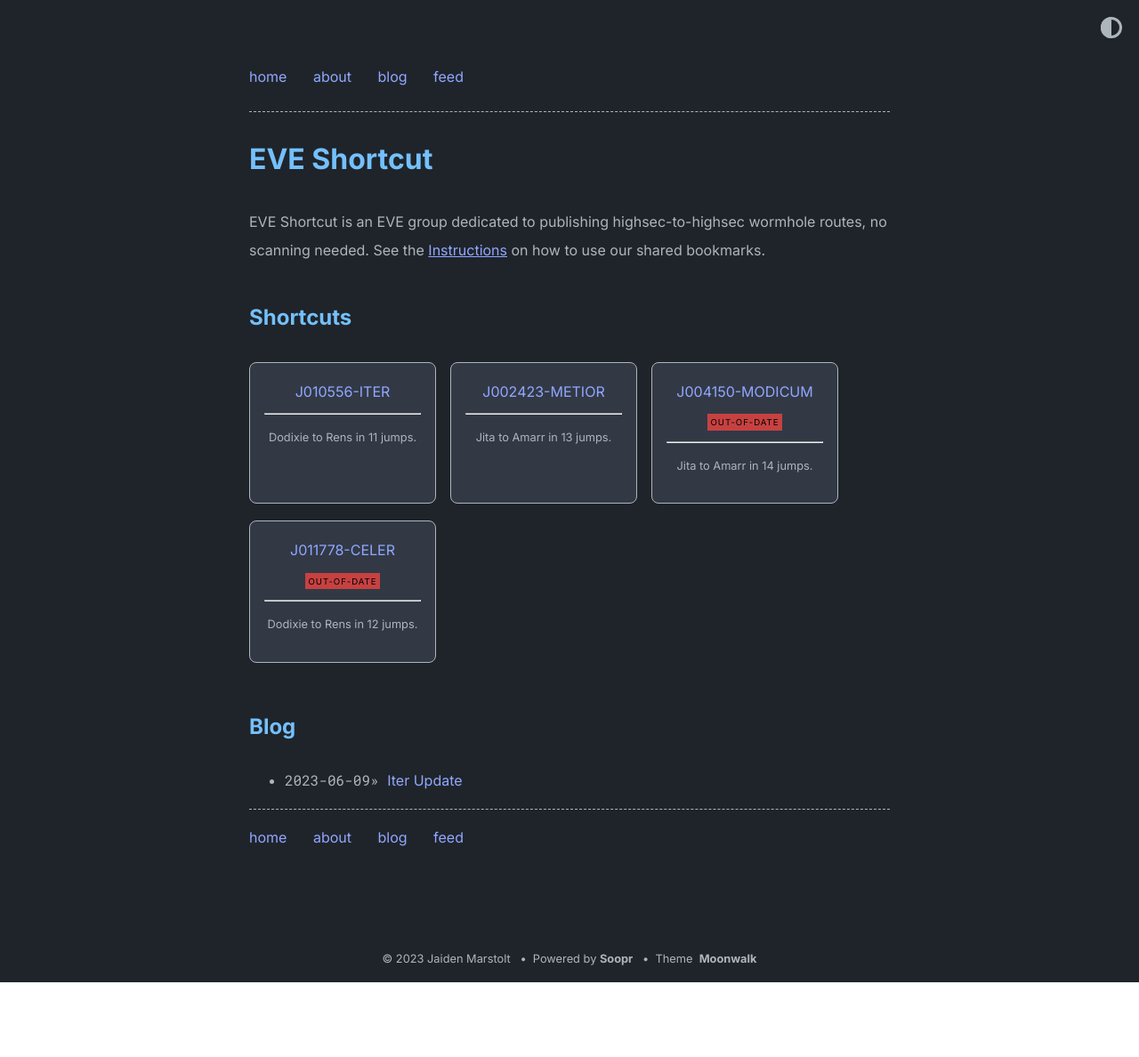
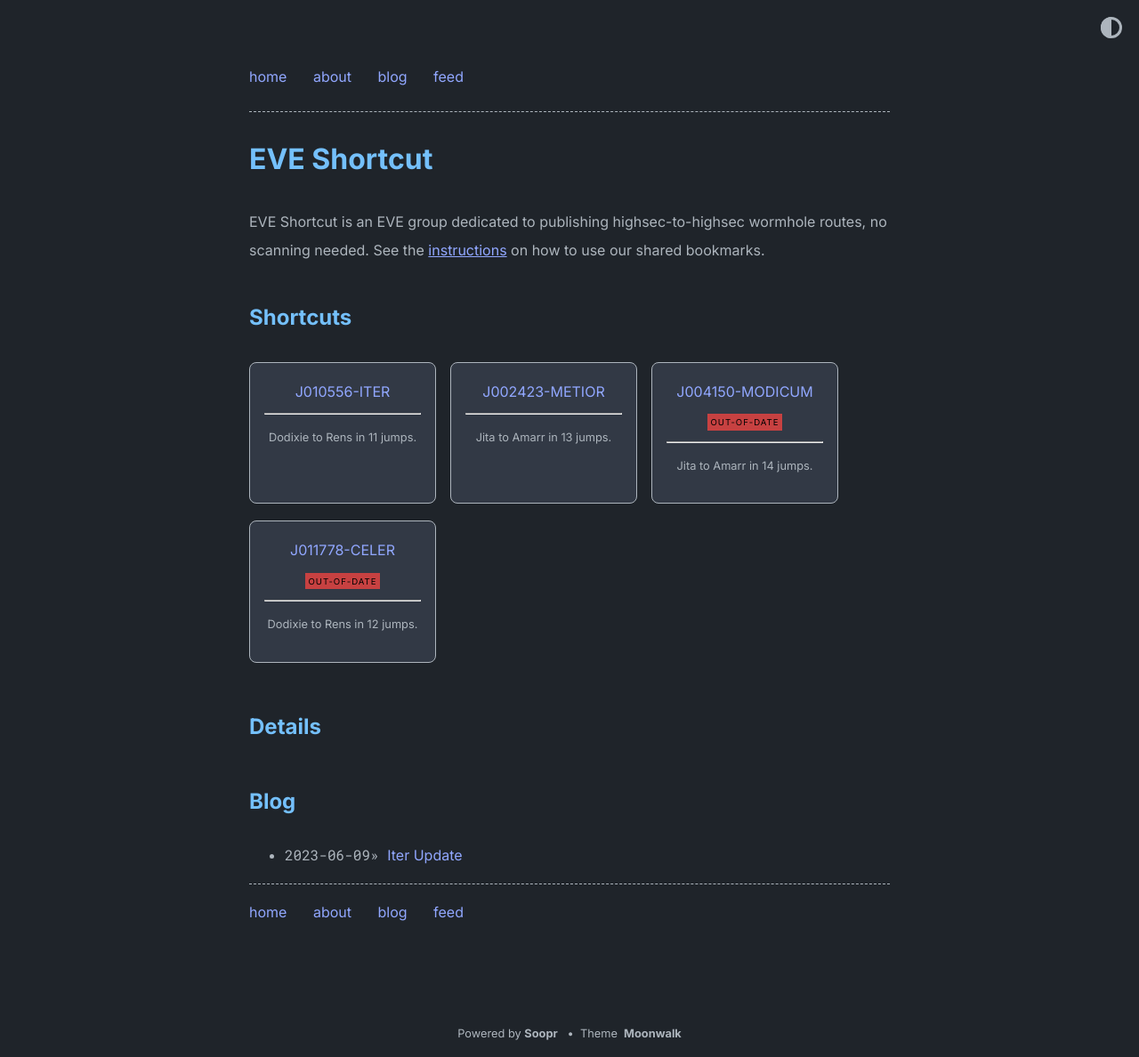
Before and after one commit to eveshortcut/eveshortcut.github.io, a Jekyll site: the page built from index.md, in a window 1280 px wide. Shown: the whole page at 89% size. Built offline with Jekyll 4.4.1, drawn with Linux system fonts in a browser that asks for light colours; before the commit the page ends 1104 px from its top, so only the background shows below that.

Commit message:
Update _config.yml

```diff
--- a/_config.yml
+++ b/_config.yml
@@ -2,15 +2,11 @@ title: EVE Shortcut
 author: Jaiden Marstolt
 url: https://eveshortcut.github.io # root address of the site
 description: > # description of the site (multiple lines allowed)
-  EVE Shortcut is an EVE group dedicated to publishing highsec-to-highsec wormhole routes, no scanning needed. See the <a href='./instructions/'>Instructions</a> on how to use our shared bookmarks.
+  EVE Shortcut is an EVE group dedicated to publishing highsec-to-highsec wormhole routes, no scanning needed. See the <a href='./instructions/'>instructions</a> on how to use our shared bookmarks.
 
 permalink: /:slug
 
 favicon: "./logo.png" # relative path to site's favicon
-
-twitter:
-    username: abhinav # update or delete this
-    card: summary_large_image
 
 #theme: moonwalk # if you are using GitHub Pages, change it to remote_theme: abhinavs/moonwalk
 remote_theme: abhinavs/moonwalk
@@ -18,17 +14,17 @@ remote_theme: abhinavs/moonwalk
 theme_config:
   appearance: "dark" # can be "light", "dark" or "auto"
   appearance_toggle: true # if appearance can be switched by user
-  back_home_text: "home.." # customize text for homepage link in post layout
+  back_home_text: "home" # customize text for homepage link in post layout
   date_format: "%Y-%m-%d" # customize how date is formatted
   show_description: true # show blog description
   show_navbar: true # show horizontal navbar
   show_footer: true # show footer links in home page,add in _data/home.yml
-  show_copyright: true # show copyright notice in footer
+  show_copyright: false # show copyright notice in footer
   # following keys are using to create home layout
   show_projects: true # show projects as cards, add in _data/home.yml
   show_blog: true # show blog posts added in _posts
   show_old_projects: false # show old projects as cards, add in _data/home.yml
-  show_misc_list: false # show generic vertical list for misc details, add _data/home.yml
+  show_misc_list: true # show generic vertical list for misc details, add _data/home.yml
   show_reading_time: false # show number of words and reading time in the blog posts
   show_tags: true # show tags in a blog posts
   # options for "home" page
```
